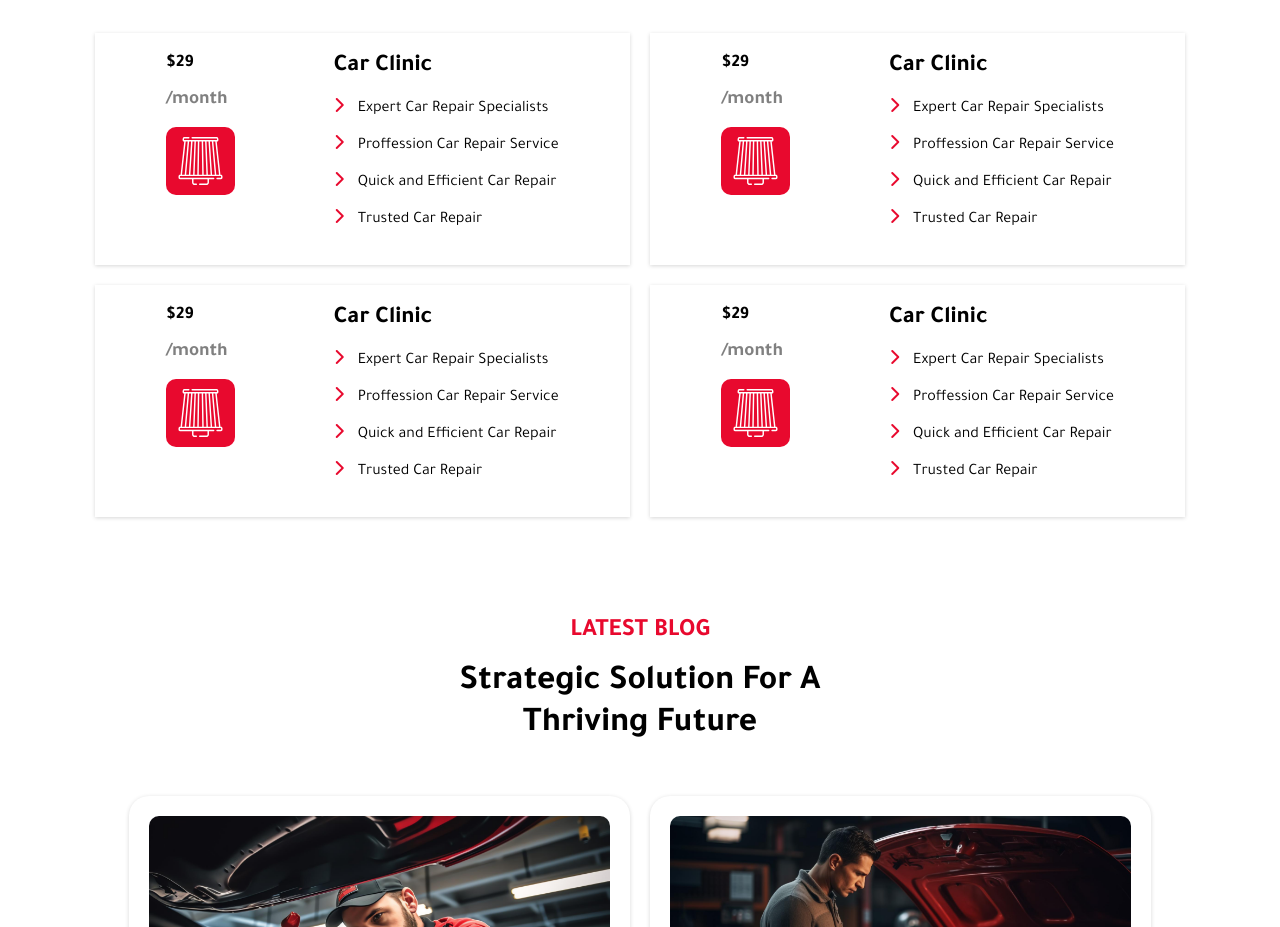
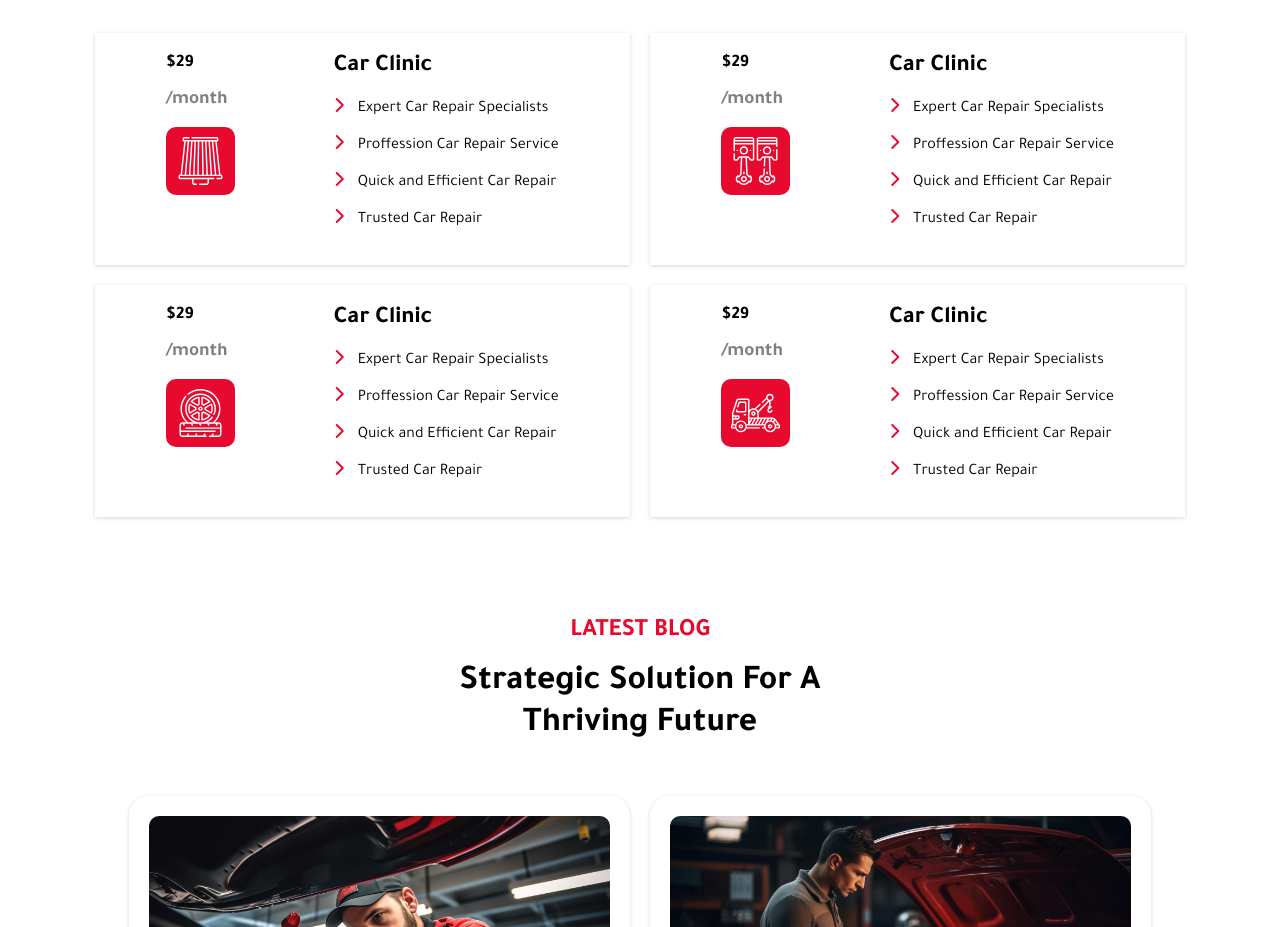
Before and after one commit to Ahmdsam91/Fixturbo, a plain HTML site: page index.html in a window 1280 px wide. Shown: the part 3740-4667 px from the top of the page. Drawn offline with Linux system fonts and the light colour scheme.

Commit message:
index.html

```diff
--- a/index.html
+++ b/index.html
@@ -301,7 +301,7 @@
             <div class="pricing-left">
                 <h2>$29</h2>
                 <h3>/month</h3>
-                <img src="picing-icon_1-1.svg" alt="">
+                <img src="picing-icon_1-2.svg" alt="">
             </div>
              <div class="pricing-right">
                 <h2>Car Clinic</h2>
@@ -327,7 +327,7 @@
             <div class="pricing-left">
                 <h2>$29</h2>
                 <h3>/month</h3>
-                <img src="picing-icon_1-1.svg" alt="">
+                <img src="picing-icon_1-3.svg" alt="">
             </div>
              <div class="pricing-right">
                 <h2>Car Clinic</h2>
@@ -353,7 +353,7 @@
             <div class="pricing-left">
                 <h2>$29</h2>
                 <h3>/month</h3>
-                <img src="picing-icon_1-1.svg" alt="">
+                <img src="picing-icon_1-4.svg" alt="">
             </div>
              <div class="pricing-right">
                 <h2>Car Clinic</h2>
```
